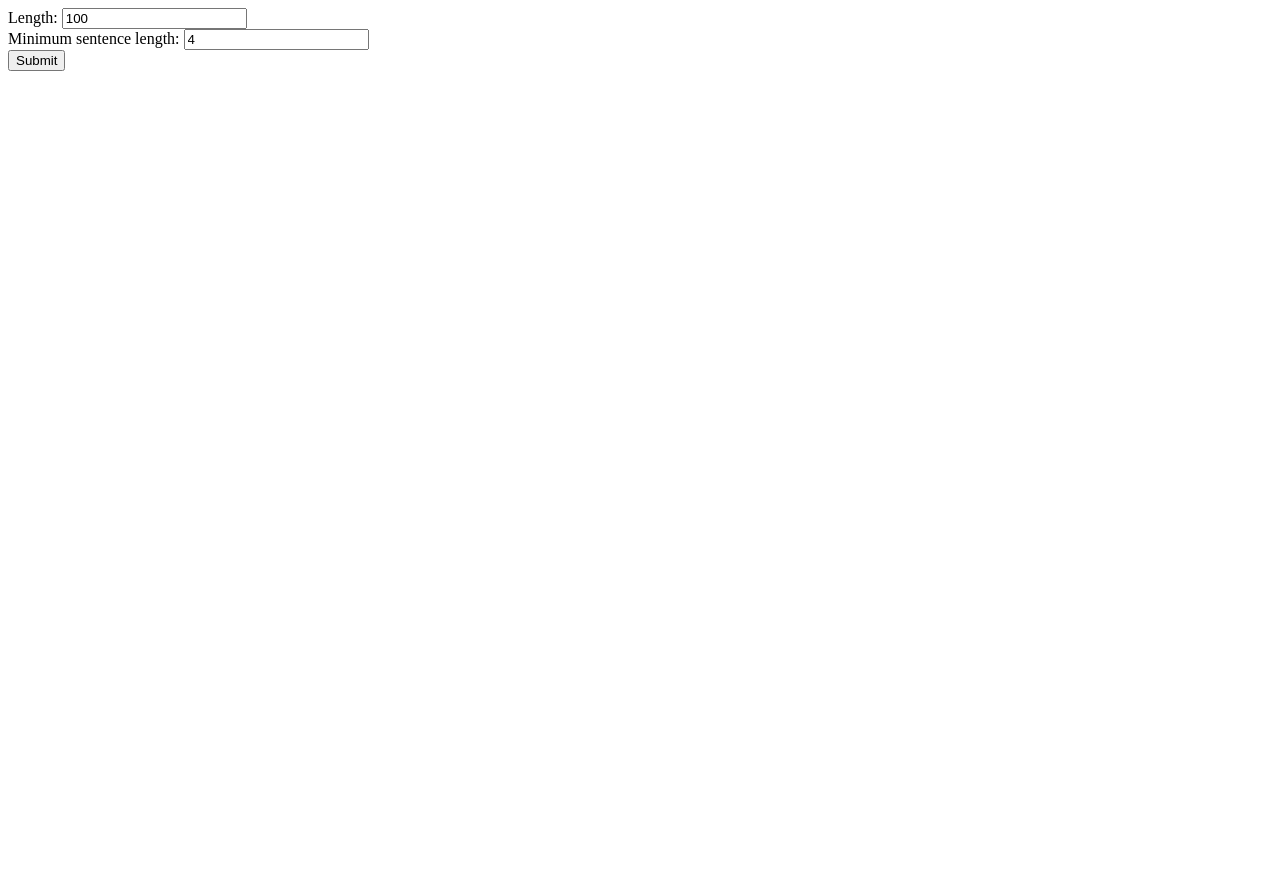
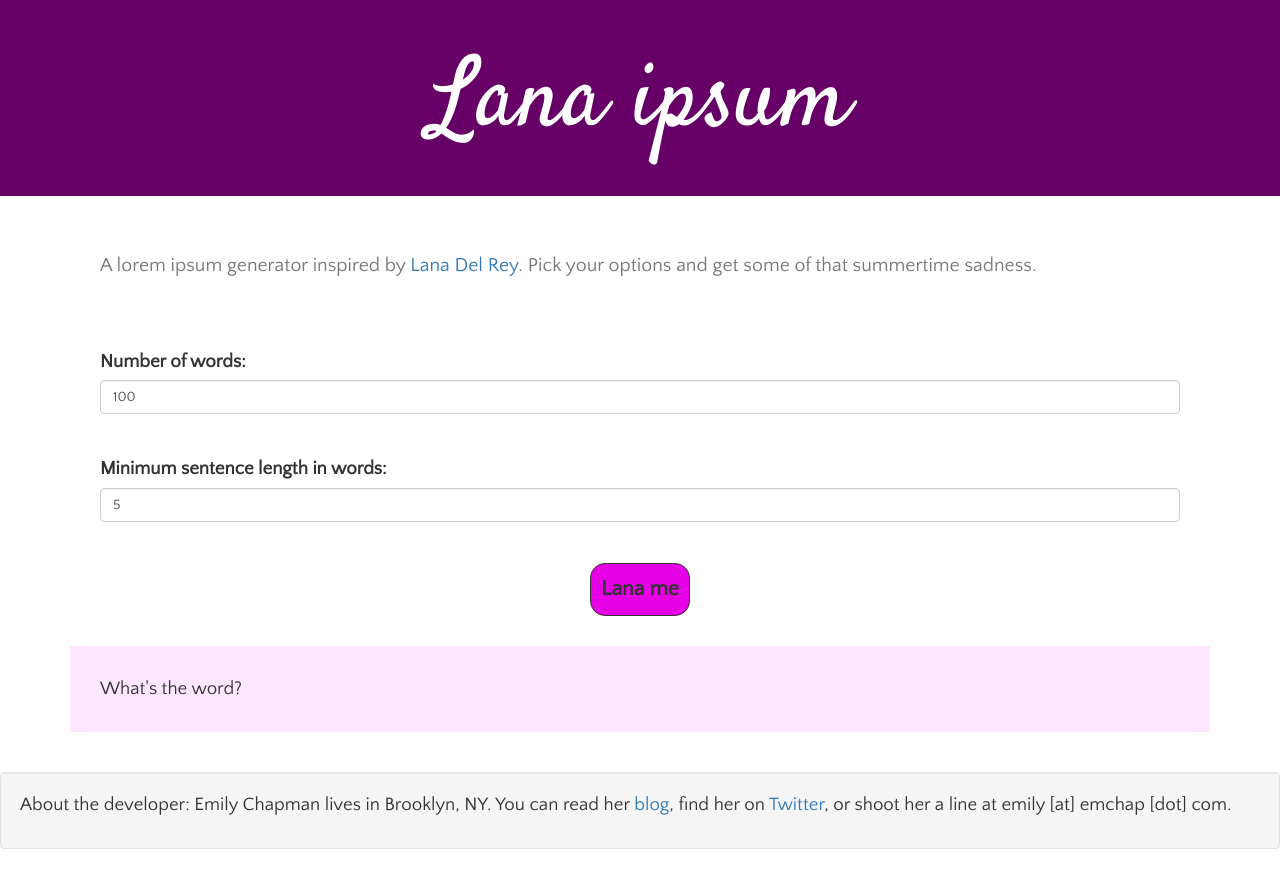
Before and after one commit to emchap/lana-ipsum, a plain HTML site: page index.html in a window 1280 px wide. Before the commit the page ends 800 px from the top, so only its background shows below. Drawn offline with nearby package versions, Linux system fonts and the light colour scheme.

Commit message:
adding CSS formatting

```diff
--- a/index.html
+++ b/index.html
@@ -1,11 +1,61 @@
+<!DOCTYPE html>
 <html>
+
+<link rel="stylesheet" href="https://maxcdn.bootstrapcdn.com/bootstrap/3.3.7/css/bootstrap.min.css" integrity>
+<link rel="stylesheet" href="style.css">
+<link href='https://fonts.googleapis.com/css?family=Satisfy' rel='stylesheet' type='text/css'>
+<link href='https://fonts.googleapis.com/css?family=Quattrocento+Sans' rel='stylesheet' type='text/css'>
+
 <head>
+<meta charset="utf­8">
+<title>Lana Ipsum</title>
 </head>
+
 <body>
-  Length: <input type="text" id="userlength" value="100"> <br />
-  Minimum sentence length: <input type="text" id="sentencelength" value="4"><br />
-  <button id="button">Submit</button>
-  <div id="textbox"></div>
-  <script src="script.js"></script>
+
+<div class="container-full text-center" id="wrapper">
+
+			<div id="title-container">
+				<h1>Lana ipsum</h1>
+			</div>
+
+</div>
+
+<div class="container text-left">
+	<div id="intro-container">
+		<h2><small>A lorem ipsum generator inspired by <a href="http://lanadelrey.com">Lana Del Rey</a>. Pick your options and get some of that summertime sadness.</small></h2>
+	</div>
+
+	<div id="options" class="form">
+		<div class="form-group">
+			<label for="userlength">
+				Number of words:
+			</label>
+				<input type="text" class="form-control" id="userlength" value="100">
+		</div> <br />
+
+		<div class="form-group">
+			<label for="sentencelength">
+				Minimum sentence length in words:
+			</label>
+			<input type="text" class="form-control" id="sentencelength" value="5">
+		</div><br />
+
+		<div class="text-center">
+			<button id="button">Lana me</button>
+		</div>
+	</div>
+
+	<div id="textbox" class="text-justify">What's the word?</div>
+</div>
+
+<br/><br/>
+
+<div class="well">
+	<p>About the developer: Emily Chapman lives in Brooklyn, NY. You can read her <a href="http://www.emchap.com">blog</a>, find her on <a href="http://www.twitter.com/eachapm">Twitter</a>, or shoot her a line at emily [at] emchap [dot] com.</p>
+</div>
+
+
+<script src="script.js"></script>
 </body>
 </html>
--- a/script.js
+++ b/script.js
@@ -74,7 +74,7 @@ document.getElementById("button").addEventListener("click", function(e){
 
     for(var i = 0; i<loremLength; i+=1) {
       if (i == 0) {
-        loremText += capitalize(chooseWord())
+        loremText += "<p>" + capitalize(chooseWord())
         wordsSoFar = 1
       }
       else if (Math.random() > .8 && wordsSoFar >= sentenceLength)  {
@@ -82,7 +82,7 @@ document.getElementById("button").addEventListener("click", function(e){
           loremText += ". " + capitalize(chooseWord())
         }
         else {
-          loremText += ". <br><br>" + capitalize(chooseWord())
+          loremText += ". </p><p>" + capitalize(chooseWord())
         }
         wordsSoFar = 1
       }
@@ -91,6 +91,6 @@ document.getElementById("button").addEventListener("click", function(e){
         wordsSoFar += 1
       }
     }
-    loremText += "."
+    loremText += ".</p>"
     document.getElementById("textbox").innerHTML = loremText
   })
--- /dev/null
+++ b/style.css
@@ -0,0 +1,31 @@
+#wrapper {
+    background-color: #660066;
+}
+
+#options, #textbox, #intro-container, #title-container {
+	padding: 30px
+}
+
+button {
+    border: 1px solid;
+    border-radius: 15px;
+    padding: 10px;
+    background-color: #e600e6;
+    font-weight: bold;
+    font-size: 16pt
+}
+
+h1 {
+	font-family: 'Satisfy', cursive;
+	font-size: 72pt;
+	color: #ffffff
+}
+
+#textbox {
+	background-color: #ffe6ff;
+}
+
+div {
+	font-family: 'Quattrocento Sans', sans-serif;
+	font-size: 14pt;
+}
```
